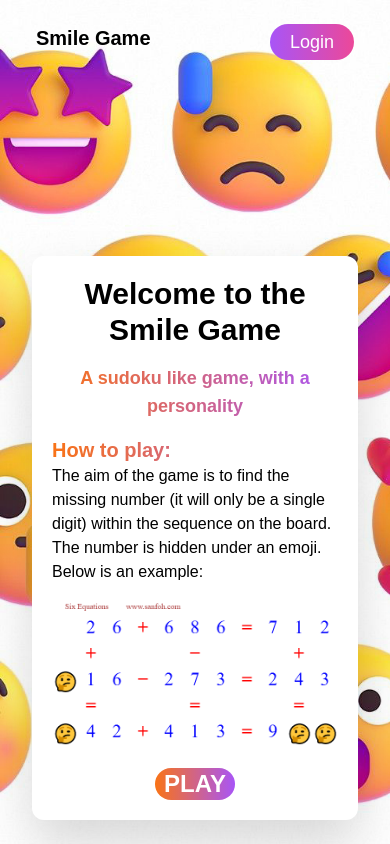
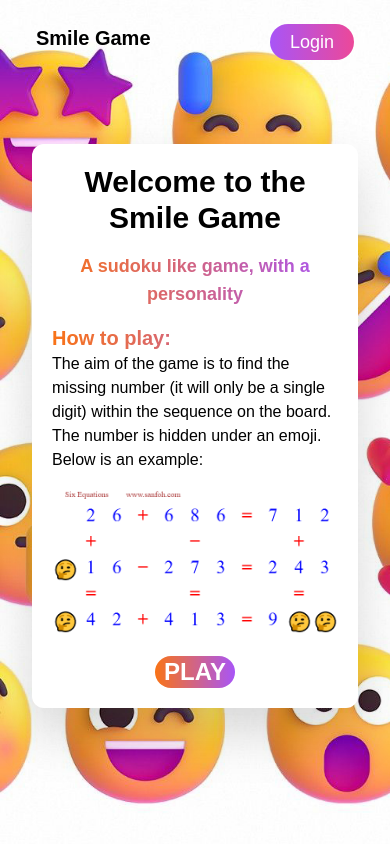
Before and after one commit to LukeSizmur/smileGame, a Next.js app: page / in a window 390 px wide. Built offline with nearby package versions, Linux system fonts and the light colour scheme.

Commit message:
fixed a mobile view issue

```diff
--- a/pages/components/MainHome.jsx
+++ b/pages/components/MainHome.jsx
@@ -5,7 +5,7 @@ import Link from 'next/link';
 export default function MainHome() {
     return (
         <div className="Container">
-                <div className='bg-white p-5 rounded-xl drop-shadow-2xl h-98 mt-48'>
+                <div className='bg-white p-5 rounded-xl drop-shadow-2xl h-98 mt-20 lg:mt-48'>
                     <h1 className='text-3xl font-bold text-center '>Welcome to the Smile Game</h1>
                     <h4 className='p-4
                     text-center
```
